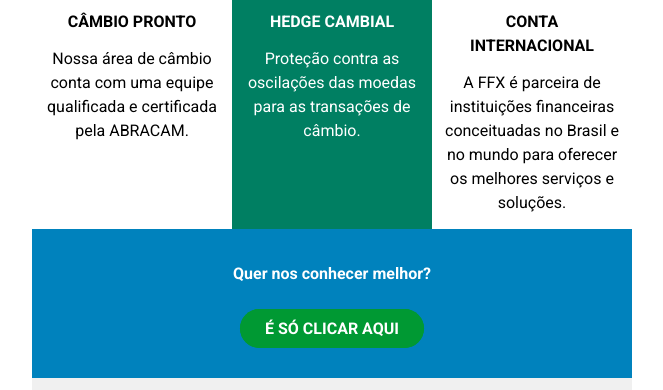
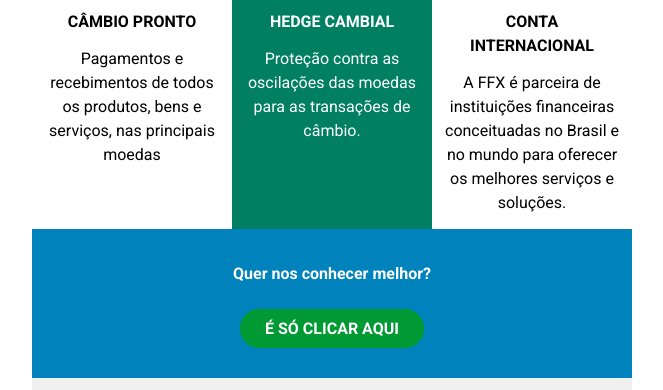
Before and after one commit to Drlazinho/email-marketing-FFX-3, a plain HTML site: page marketing-ffx-1/index.html in a window 1280 px wide. Shown: the part 1040-1430 px from the top of the page, without its empty margins (308-971 px from the left). Drawn offline with Linux system fonts and the light colour scheme.

Commit message:
correcao texto marketing ffx-1

```diff
--- a/marketing-ffx-1/index.html
+++ b/marketing-ffx-1/index.html
@@ -370,7 +370,7 @@
                 <table border="0" cellpadding="0" cellspacing="0" role="presentation" width="100%">
                   <tbody>
                     <tr>
-                      <td style="vertical-align:top;padding:20px 0px 73px 0px;">
+                      <td style="vertical-align:top;padding:20px 0px 40px 0px;">
                         <table border="0" cellpadding="0" cellspacing="0" role="presentation" style="" width="100%">
                           <tbody>
                             <tr>
@@ -390,7 +390,7 @@
                               <td align="center" style="font-size:0px;padding:0px 10px;word-break:break-word;">
                                 <div style="font-family:Ubuntu, Helvetica, Arial, sans-serif;font-size:13px;line-height:1;text-align:center;color:#000000;">
                                   <p style="font-family: 'Roboto'; color:#000000; line-height: 1.5; font-size: 16px; font-weight: bold;">CÂMBIO PRONTO</p>
-                                  <p style="font-family: 'Roboto'; color:#000000; line-height: 1.5; font-size: 16px; font-weight: normal"> Nossa área de câmbio conta com uma equipe qualificada e certificada pela ABRACAM. </p>
+                                  <p style="font-family: 'Roboto'; color:#000000; line-height: 1.5; font-size: 16px; font-weight: normal"> Pagamentos e recebimentos de todos os produtos, bens e serviços, nas principais moedas </p>
                                 </div>
                               </td>
                             </tr>
```
Also changed, not shown: 1 other file.
